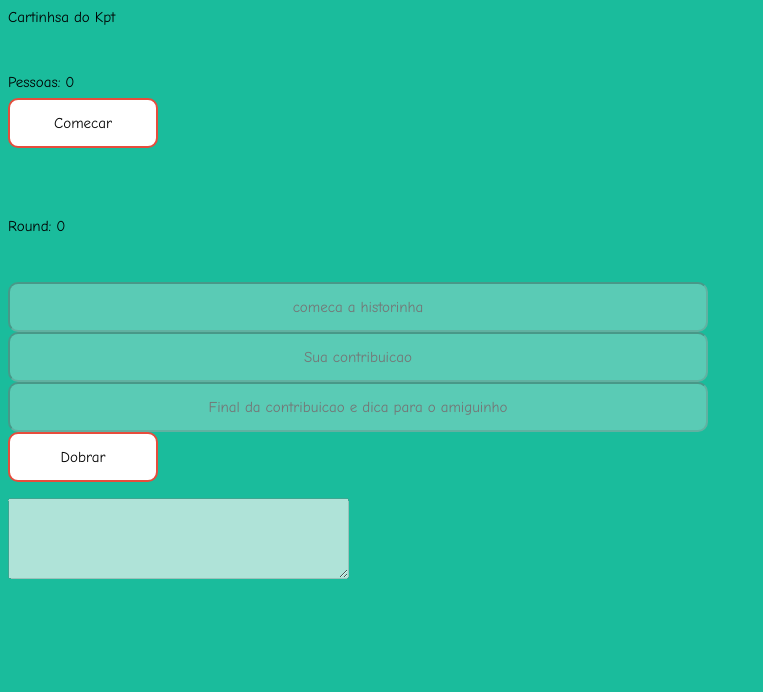
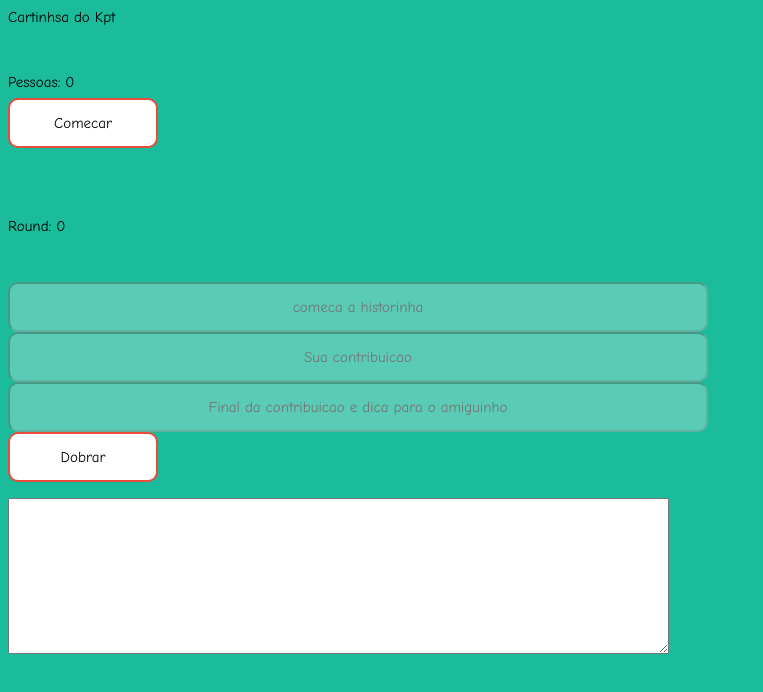
Before and after one commit to naraqb/cartinhasdokpt, a website: page public/index.html in a window 1280 px wide. Shown: the whole page, without its empty margins (0-763 px from the left). Drawn offline with nearby package versions, Linux system fonts and the light colour scheme; no server answers.

Commit message:
enabled textarea

```diff
--- a/public/index.html
+++ b/public/index.html
@@ -24,7 +24,7 @@
             <button type="submit" id="btn" onclick="hidel()" disabled > Dobrar </button>
             <br>
         </form>
-        <textarea id="printed" cols="40" rows="5" disabled></textarea>
+        <textarea id="printed" cols="80" rows="10" ></textarea>
 
      <!--   <div id="memechat">
             <p id="p">N Players</p>
```
